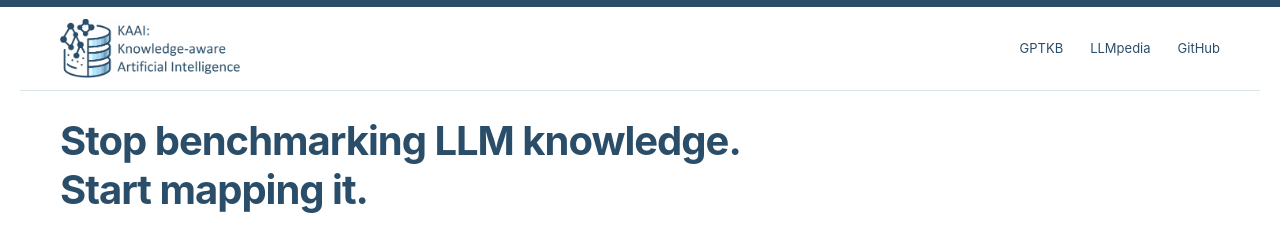
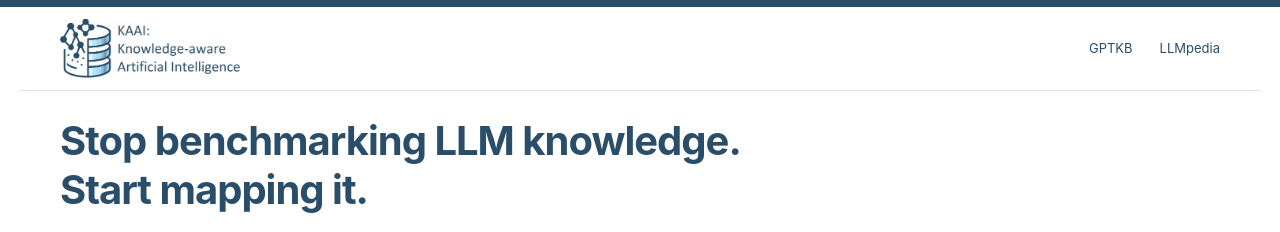
Before and after one commit to Knowledge-aware-AI/epistemic-twins, a Jekyll site: the page built from index.md, in a window 1280 px wide. Shown: the top 232 px of the page. Built offline with Jekyll 4.4.1, drawn with Linux system fonts in a browser that asks for light colours.

Commit message:
Remove GitHub link from header navigation

```diff
--- a/_layouts/default.html
+++ b/_layouts/default.html
@@ -14,7 +14,7 @@
   <a class="skip-link" href="#main">Skip to content</a>
   <header class="site-header">
     <a class="brand" href="https://scads.ai/kaai/" aria-label="Knowledge-aware Artificial Intelligence — KAAI"><img src="{{ '/assets/kaai-logo.png' | relative_url }}" alt="KAAI: Knowledge-aware Artificial Intelligence" width="1824" height="596"></a>
-    <nav aria-label="Project links"><a href="https://gptkb.org/">GPTKB</a><a href="https://llmpedia.net/">LLMpedia</a><a href="https://github.com/Knowledge-aware-AI/epistemic-twins">GitHub</a></nav>
+    <nav aria-label="Project links"><a href="https://gptkb.org/">GPTKB</a><a href="https://llmpedia.net/">LLMpedia</a></nav>
   </header>
   <main id="main" class="page-content">{{ content }}</main>
   <footer><a href="https://scads.ai/kaai/">Knowledge-aware AI · ScaDS.AI & TU Dresden</a><a href="https://github.com/Knowledge-aware-AI/epistemic-twins/edit/main/index.md">Edit this page</a></footer>
```
